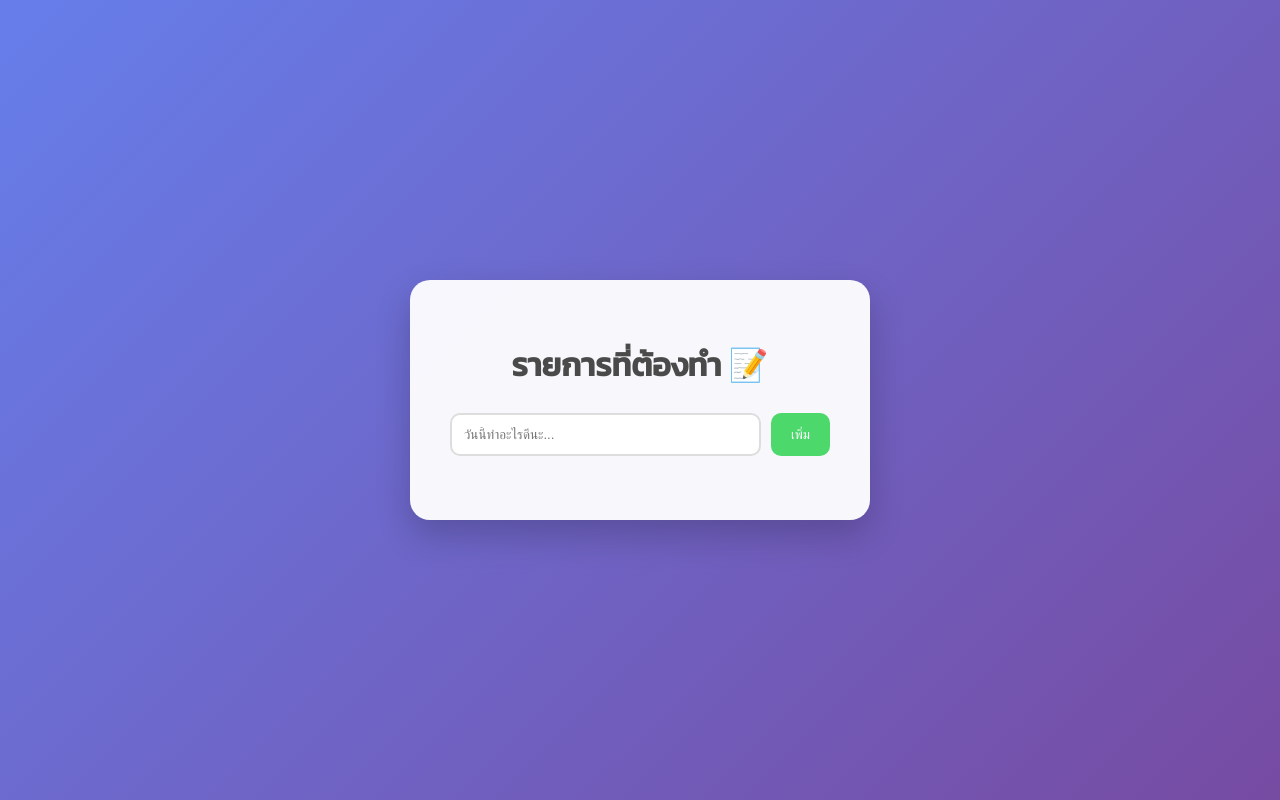
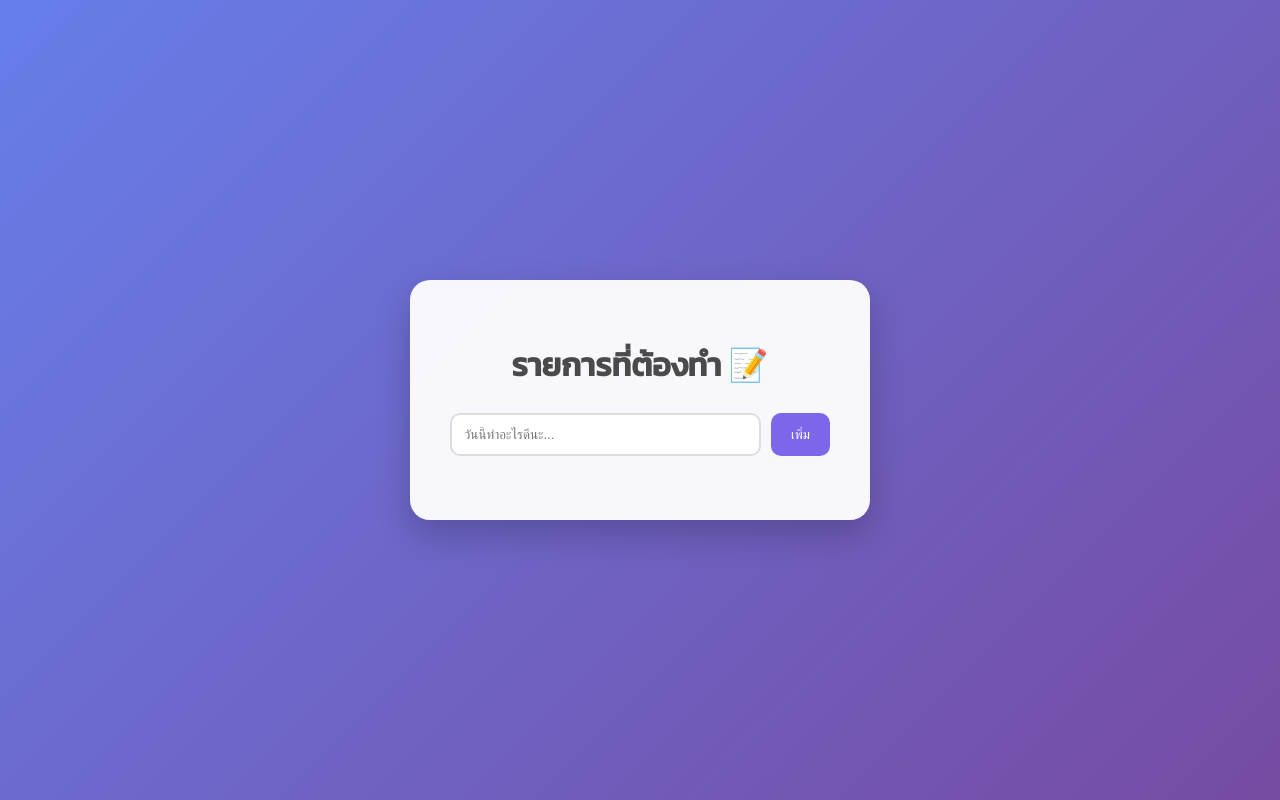
Before and after one commit to Kritsana-Kraiwitanusorn/my-smart-todo, a plain HTML site: page index.html in a window 1280 px wide. Drawn offline with Linux system fonts and the light colour scheme.

Commit message:
Add files via upload

```diff
--- a/style.css
+++ b/style.css
@@ -44,7 +44,7 @@ input:focus {
 
 button#add-btn {
     padding: 10px 20px;
-    background: #4cd86b;
+    background: #7e66ea;
     color: white;
     border: none;
     border-radius: 10px;
@@ -53,7 +53,7 @@ button#add-btn {
 }
 
 button#add-btn:hover {
-    background: #8cf0a1;
+    background: #aa98fa;
     transform: translateY(-2px);
 }
 
```
